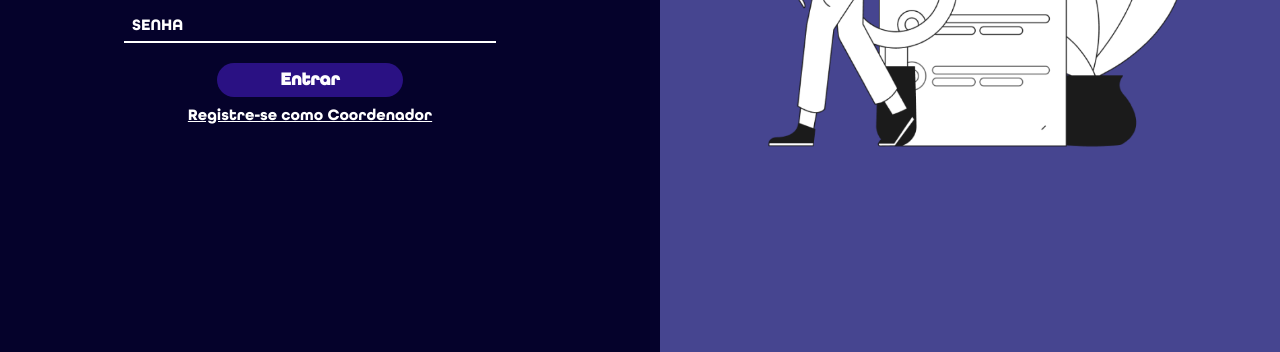
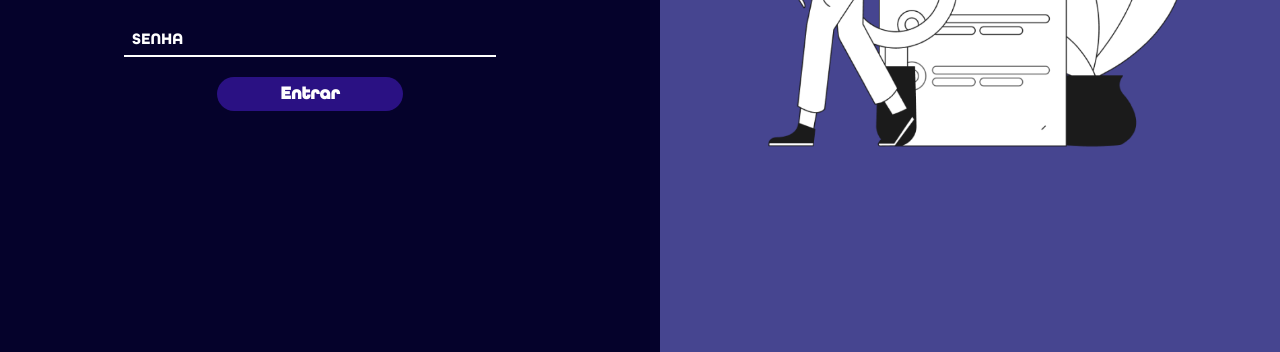
Before and after one commit to IvsonSantana/Front-End-PI-Web, a plain HTML site: page index.html in a window 1280 px wide. Shown: the part 448-800 px from the top of the page. Drawn offline with Linux system fonts and the light colour scheme.

Commit message:
Update index.html

```diff
--- a/index.html
+++ b/index.html
@@ -21,7 +21,7 @@
                 <input type="password" id="password" placeholder="SENHA" required>
                 <button id="button" name="button">Entrar</button>
             </form>
-            <a href="/cadastroCoord.html">Registre-se como Coordenador</a>
+            <!--<a href="/cadastroCoord.html">Registre-se como Coordenador</a>-->
         </div>
         <div class="right">
                 <img src="/imgs/illustration.png" alt="Meninos estudando">
```
